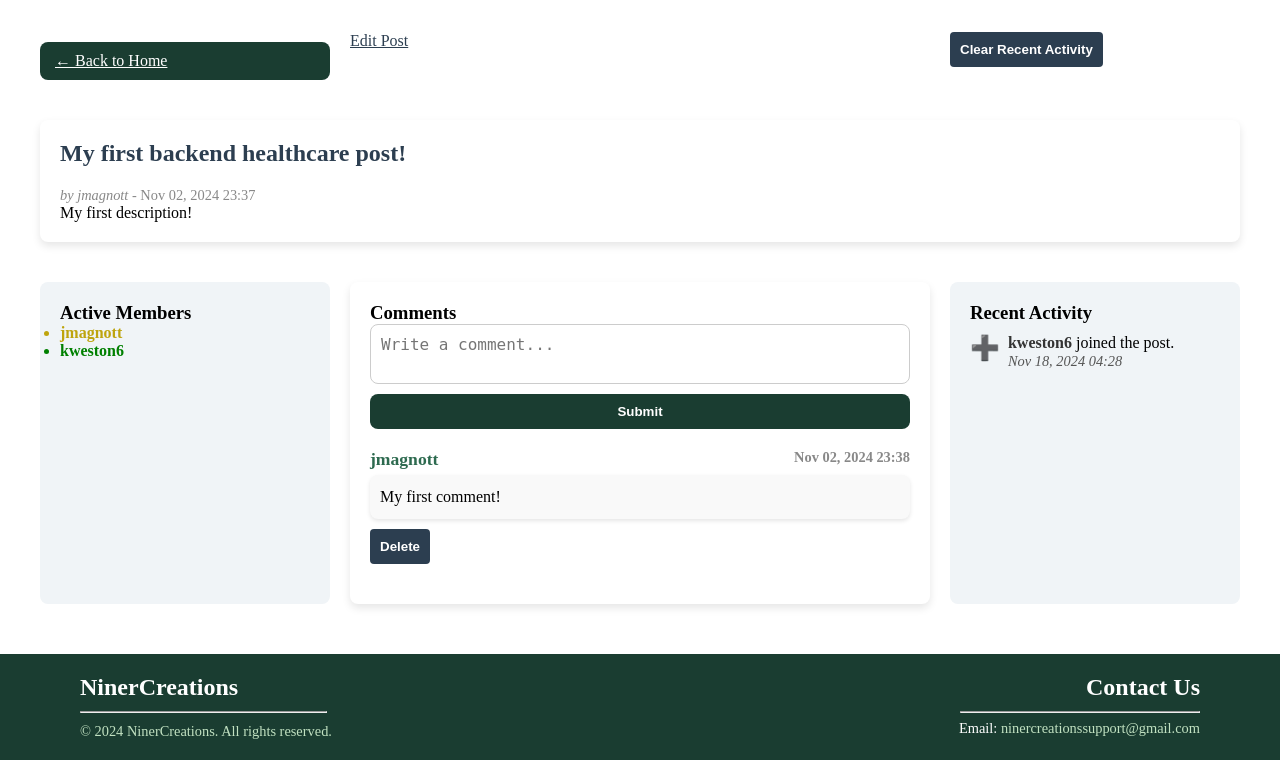
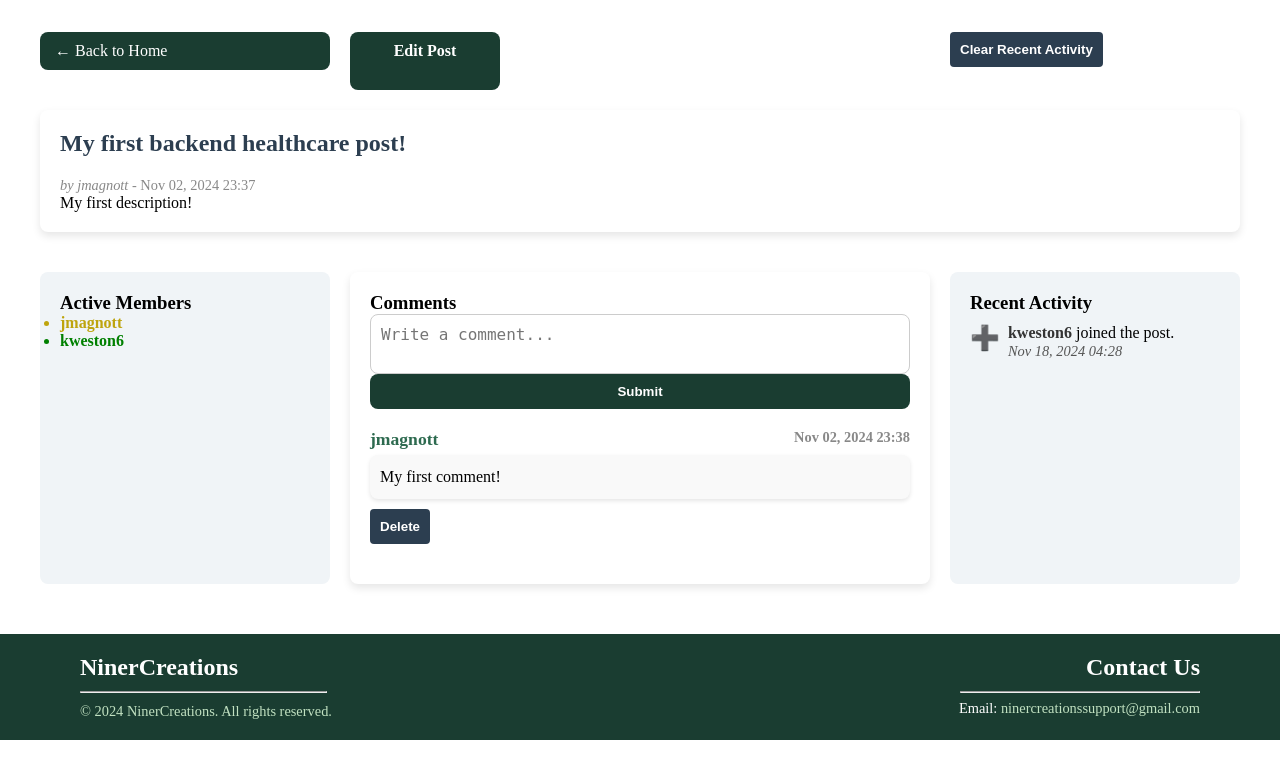
Before and after one commit to JoshMagnotta/NinerCreations, a Django app: page /post/1/ in a window 1280 px wide. Shown: the part 86-846 px from the top of the page. Run offline with Django 5.2, Linux system fonts and the light colour scheme; a user stored in the database is signed in; data comes from the database, SQL or seed files in the repository; both versions use the stored data as it was after the commit.

Commit message:
Tried fixing styles for buttons in the works edit post button a bit larger than expected need to fix this

```diff
--- a/NinerCreations/NinerCreations/templates/base/home.html
+++ b/NinerCreations/NinerCreations/templates/base/home.html
@@ -25,7 +25,7 @@
         <div class="posts-list">
             <!-- Add Post Button at the top -->
             <div class="add-post-button-container">
-                <a href="{% url 'create_post' %}" class="btn-add-post">+ Add Post</a>
+                <a href="{% url 'create_post' %}" class="btn-add-post">Add Post</a>
             </div>
 
             {% for post in posts %}
--- a/NinerCreations/NinerCreations/templates/base/post_detail.html
+++ b/NinerCreations/NinerCreations/templates/base/post_detail.html
@@ -19,11 +19,11 @@
 
     <!-- Edit Button for the owner of the post -->
     {% if request.user == post.author %}
-        <a href="{% url 'edit_post' post.id %}" class="btn btn-danger">Edit Post</a>
+        <a href="{% url 'edit_post' post.id %}" class="btn-edit-post">Edit Post</a>
         <!-- Clear Recent Activity Button for the post owner -->
         <form method="POST" action="{% url 'post_detail' post.id %}" style="display:inline;">
             {% csrf_token %}
-            <button type="submit" name="clear_activity" class="btn btn-danger">Clear Recent Activity</button>
+            <button type="submit" name="clear_activity" class="btn btn-danger btn-sm ml-3">Clear Recent Activity</button>
         </form>
     {% endif %}
 
--- a/NinerCreations/static/css/styles.css
+++ b/NinerCreations/static/css/styles.css
@@ -396,20 +396,20 @@ a:hover {
 }
 
 .post-actions .btn-warning {
-    background-color: #17c24a; /* Yellow background for Edit button */
+    background-color: #17c24a; /* Green background for Edit button */
     color: #fff;
     border: 1px solid #000000;
     transition: background-color 0.3s ease;
 }
 
 .post-actions .btn-warning:hover {
-    background-color: #0a6b1f; /* Darker yellow for hover effect */
+    background-color: #0a6b1f; /* Darker green for hover effect */
 }
 
 .post-actions .btn-danger {
     background-color: #dc3545; /* Red background for Delete button */
     color: #fff;
-    border: 1px solid #dc3545;
+    border: 1px solid #000000;
     transition: background-color 0.3s ease;
 }
 
@@ -417,6 +417,46 @@ a:hover {
     background-color: #c82333; /* Darker red for hover effect */
 }
 
+/* Custom Button Style for "Add Post" */
+.btn-add-post {
+    display: inline-block;              /* Make it behave like a button */
+    padding: 10px 20px;                 /* Add padding for button-like appearance */
+    background-color: #28a745;          /* Green background color (can be customized) */
+    color: white;                       /* Text color */
+    font-size: 16px;                    /* Font size */
+    font-weight: bold;                  /* Bold text */
+    text-align: center;                 /* Center text */
+    text-decoration: none;              /* Remove underline */
+    border-radius: 5px;                 /* Rounded corners */
+    border: 2px solid #28a745;         /* Green border */
+    transition: background-color 0.3s, transform 0.2s; /* Smooth transition for hover effect */
+}
+
+.btn-add-post:hover {
+    background-color: #218838;          /* Darker green when hovered */
+    transform: scale(1.05);              /* Slightly grow the button on hover */
+}
+/* Custom Button Style for "Edit Post" */
+.btn-edit-post {
+    display: inline-block;              /* Make it behave like a button */
+    padding: 10px 15px;                 /* Matching padding (same as .btn-primary) */
+    background-color: #1A3D31;          /* Use the same background color as .btn-primary */
+    color: white;                       /* Text color */
+    font-size: 16px;                    /* Font size */
+    font-weight: bold;                  /* Bold text */
+    text-align: center;                 /* Center text */
+    text-decoration: none;              /* Remove underline */
+    border-radius: 8px;                 /* Rounded corners (same as .btn-primary) */
+    border: none;                       /* No border */
+    cursor: pointer;                   /* Cursor as pointer */
+    transition: background-color 0.3s;  /* Smooth background color transition on hover */
+    width: auto;                        /* Make sure it fits the content size */
+    max-width: 150px;                   /* Optionally limit the max width to prevent it from getting too wide */
+}
+
+.btn-edit-post:hover {
+    background-color: #2a6651;          /* Darker shade on hover (same as .btn-primary) */
+}
 /* Style for Recent Activity section */
 .recent-activity-list {
     list-style-type: none; /* Hide bullet points */
@@ -450,7 +490,8 @@ a:hover {
     border-radius: 8px; /* Rounded edges */
     padding: 10px 15px;
     cursor: pointer;
-    margin-top: 10px; /* Spacing between textarea and button */
+    text-decoration: none;
+    /*margin-top: 10px; /* Spacing between textarea and button */
     transition: background-color 0.3s; /* Smooth transition */
 }
 
```
Also changed, not shown: NinerCreations/db.sqlite3.
